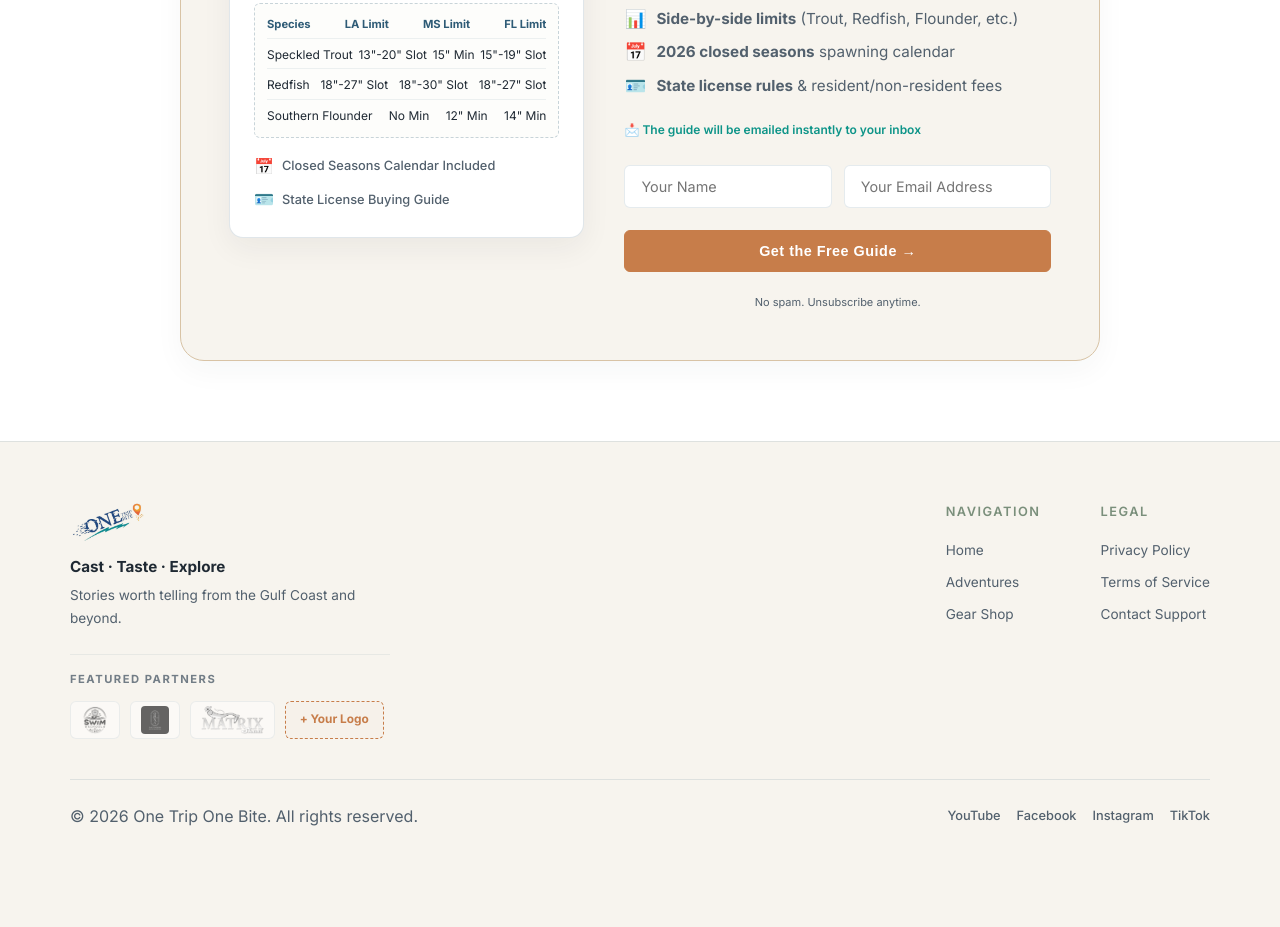
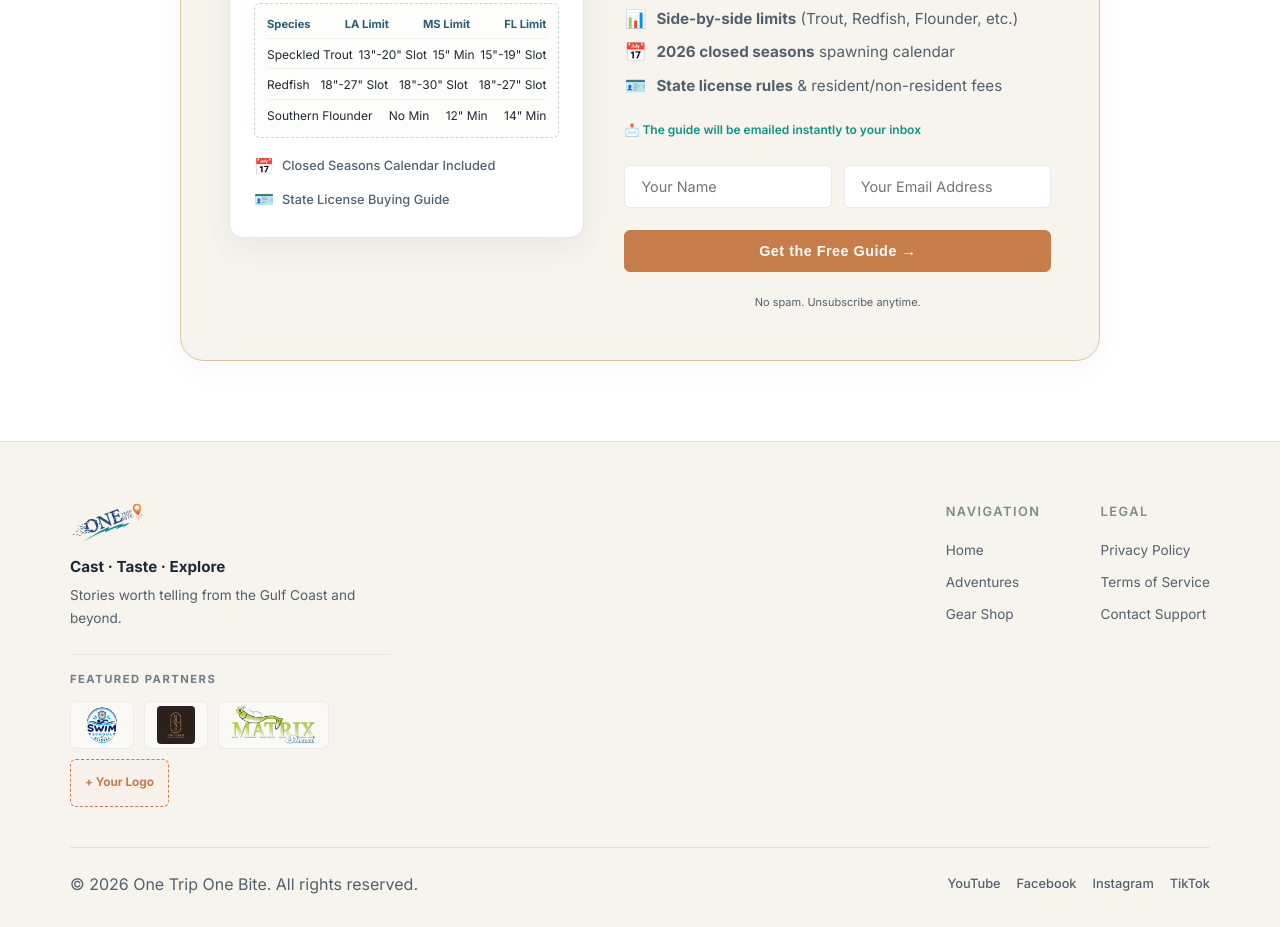
Before and after one commit to BMTong1212/onetriponebite, a website: page index.html in a window 1280 px wide. Shown: the part 6993-7920 px from the top of the page. Before the commit the page ends 7852 px from the top, so only its background shows below. Drawn offline with nearby package versions, Linux system fonts and the light colour scheme; a web font is replaced by a local one.

Commit message:
Enlarge partner logos to 48px and make them full-color static without grayscale/hover effects

```diff
--- a/index.html
+++ b/index.html
@@ -1886,39 +1886,25 @@
       display: inline-flex;
       align-items: center;
       justify-content: center;
-      height: 38px;
-      padding: 4px 10px;
+      height: 48px;
+      padding: 4px 12px;
       background: rgba(255, 255, 255, 0.45);
       border: 1px solid rgba(46, 91, 118, 0.08);
       border-radius: 6px;
-      transition: all 0.3s ease;
-    }
-
-    .footer-partner-item:hover {
-      background: var(--white);
-      border-color: rgba(46, 91, 118, 0.15);
-      transform: translateY(-1.5px);
-      box-shadow: 0 4px 10px rgba(46, 91, 118, 0.05);
     }
 
     .footer-partner-logo {
       height: 100%;
       width: auto;
-      max-width: 110px;
+      max-width: 140px;
       object-fit: contain;
-      filter: grayscale(100%) opacity(0.7);
-      transition: all 0.3s ease;
-    }
-
-    .footer-partner-item:hover .footer-partner-logo {
-      filter: grayscale(0%) opacity(1);
     }
 
     .footer-partner-badge.join-us {
       display: inline-flex;
       align-items: center;
       justify-content: center;
-      height: 38px;
+      height: 48px;
       box-sizing: border-box;
       font-size: 0.74rem;
       font-weight: 700;
```
